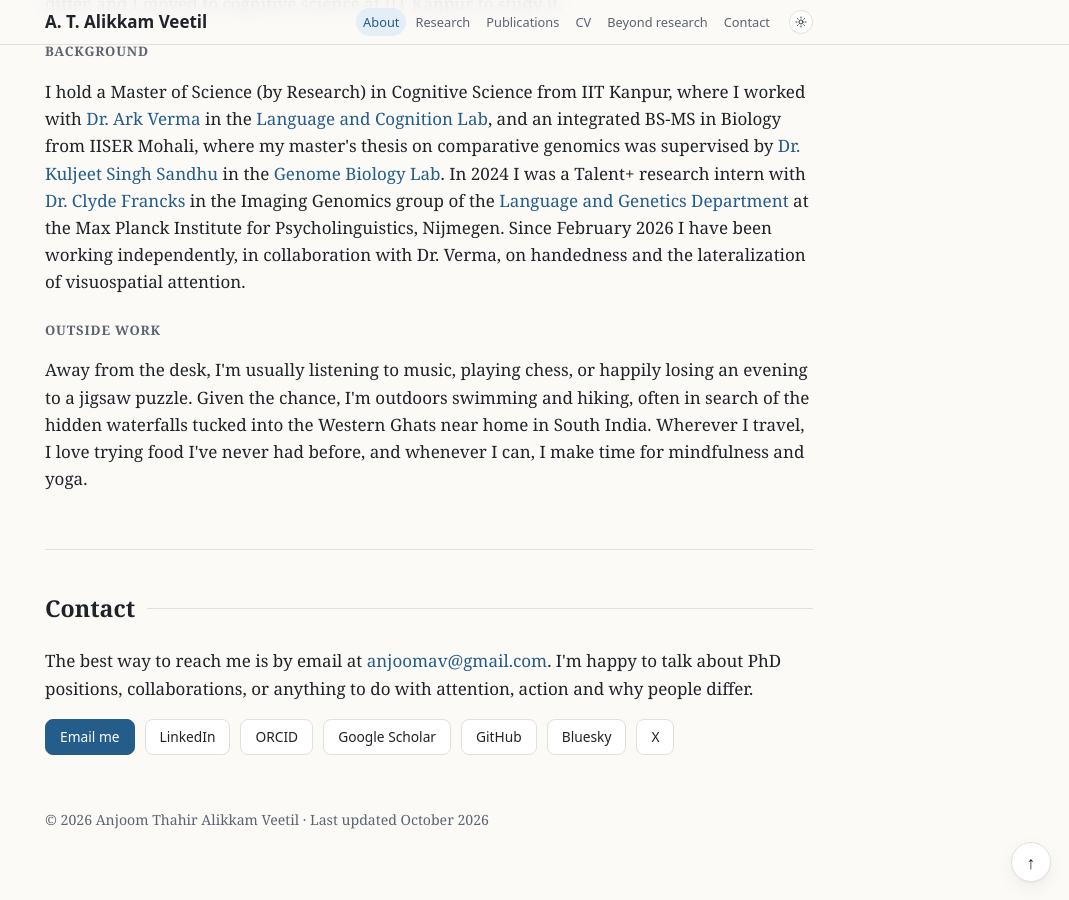
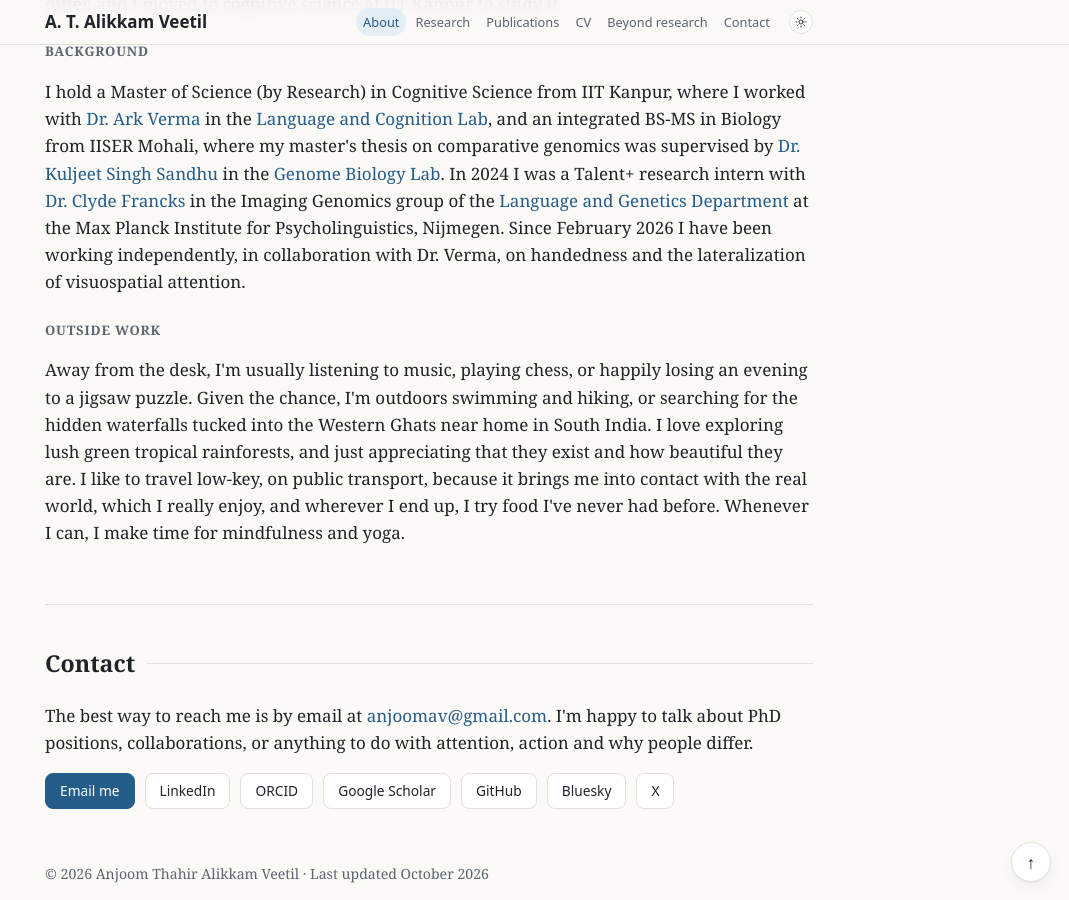
Before and after one commit to anjoomav/anjoomav.github.io, a Jekyll site: the page built from index.html, in a window 1280 px wide and 900 px high, scrolled down 1067 px. Shown: the whole window, without its empty margins (211-1280 px from the left). Built offline with Jekyll 4.4.1, drawn with Linux system fonts in a browser that asks for light colours.

Commit message:
Outside work: rainforests and low-key travel

```diff
--- a/index.html
+++ b/index.html
@@ -40,7 +40,7 @@ canonical: "https://anjoomav.github.io/"
     <h3 class="sub">Background</h3>
     <p>I hold a Master of Science (by Research) in Cognitive Science from IIT Kanpur, where I worked with <a href="https://www.iitk.ac.in/ark-verma">Dr. Ark Verma</a> in the <a href="https://sites.google.com/view/langcoglabiitk/home">Language and Cognition Lab</a>, and an integrated BS-MS in Biology from IISER Mohali, where my master's thesis on comparative genomics was supervised by <a href="https://www.iisermohali.ac.in/faculty/dbs/sandhuks">Dr. Kuljeet Singh Sandhu</a> in the <a href="https://sites.google.com/site/kulsinsan/">Genome Biology Lab</a>. In 2024 I was a Talent+ research intern with <a href="https://www.mpi.nl/people/francks-clyde">Dr. Clyde Francks</a> in the Imaging Genomics group of the <a href="https://www.mpi.nl/department/language-genetics/2">Language and Genetics Department</a> at the Max Planck Institute for Psycholinguistics, Nijmegen. Since February 2026 I have been working independently, in collaboration with Dr. Verma, on handedness and the lateralization of visuospatial attention.</p>
     <h3 class="sub">Outside work</h3>
-    <p>Away from the desk, I'm usually listening to music, playing chess, or happily losing an evening to a jigsaw puzzle. Given the chance, I'm outdoors swimming and hiking, often in search of the hidden waterfalls tucked into the Western Ghats near home in South India. Wherever I travel, I love trying food I've never had before, and whenever I can, I make time for mindfulness and yoga.</p>
+    <p>Away from the desk, I'm usually listening to music, playing chess, or happily losing an evening to a jigsaw puzzle. Given the chance, I'm outdoors swimming and hiking, or searching for the hidden waterfalls tucked into the Western Ghats near home in South India. I love exploring lush green tropical rainforests, and just appreciating that they exist and how beautiful they are. I like to travel low-key, on public transport, because it brings me into contact with the real world, which I really enjoy, and wherever I end up, I try food I've never had before. Whenever I can, I make time for mindfulness and yoga.</p>
   </section>
 
   <section id="contact">
```
